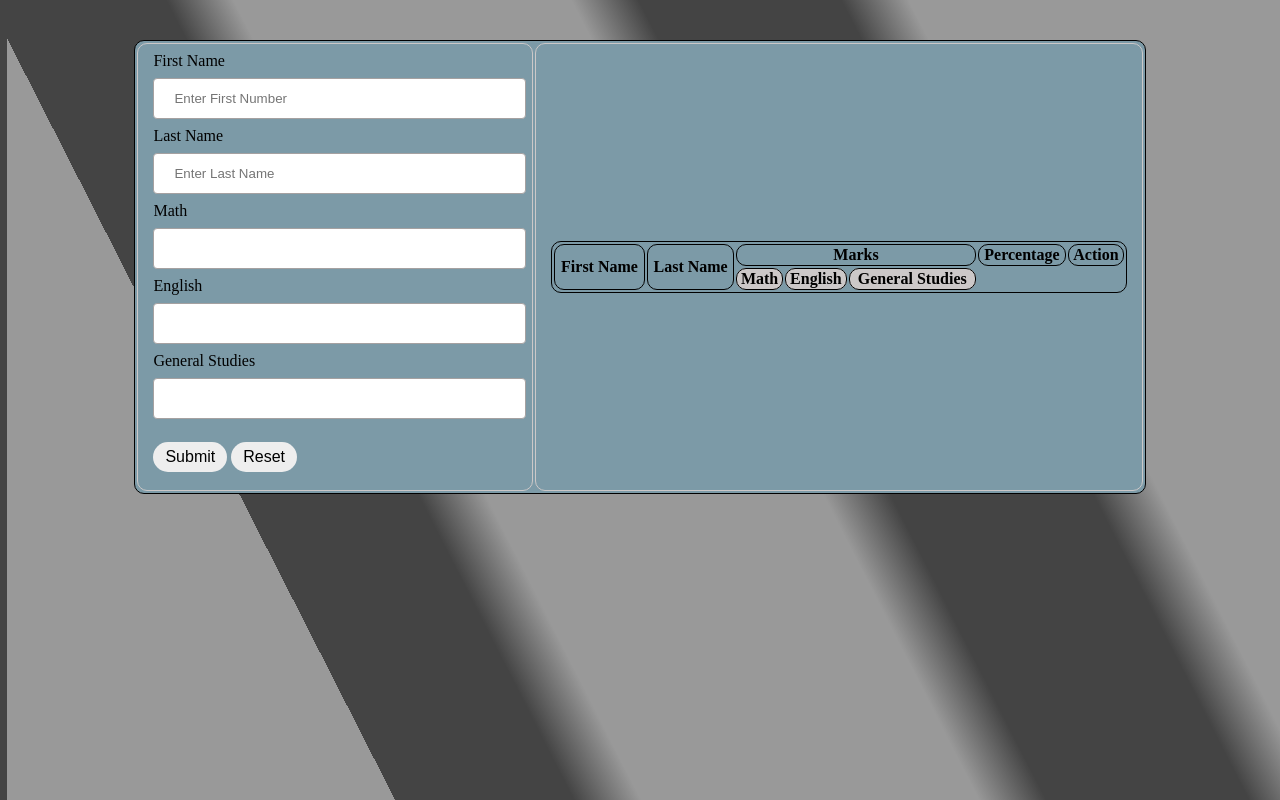
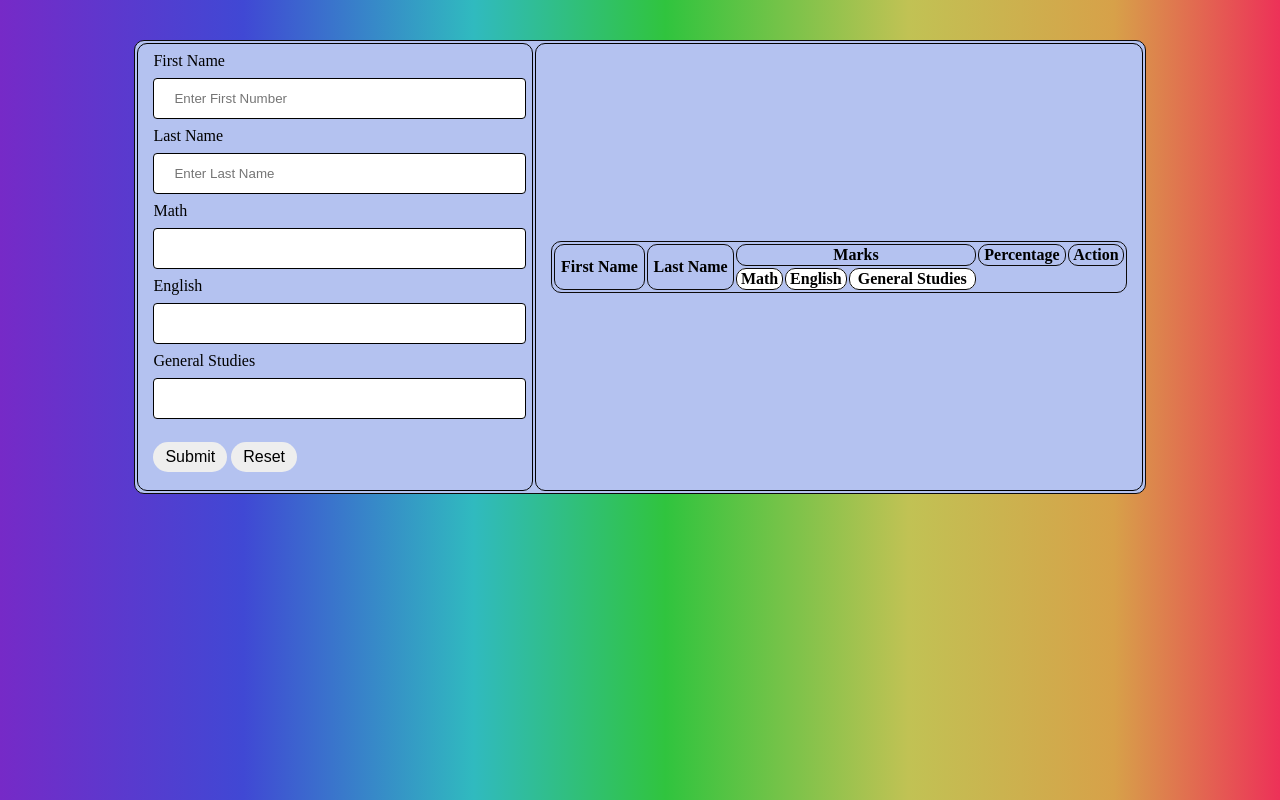
Before and after one commit to ssinha210/marksheet_calculator_html_css_js, a plain HTML site: page index.html in a window 1280 px wide. Drawn offline with Linux system fonts and the light colour scheme.

Commit message:
3rd commit

```diff
--- a/index.html
+++ b/index.html
@@ -10,7 +10,7 @@
             <td>
                 <form autocomplete="off" onsubmit="onFormSubmit()">
                     <div>
-                        <label for="firstName" >First Name</label>
+                        <label for="firstName"  >First Name</label>
                         <input type="text" name="firstName" id="firstName" placeholder="Enter First Number" required>
                     </div>
                     <div>
@@ -38,8 +38,9 @@
                 </form>
 
                 <td>
+                    <div id="hide">
                     <table class="list" id="storeList">
-                        <thead>
+                        <div>
                             <tr>
                                 <th rowspan="2">First Name</th>
                                 <th rowspan="2">Last Name</th>
@@ -52,6 +53,7 @@
                                 <th>English</th>
                                 <th>General Studies</th>
                             </tr>
+                        </div>
                         </thead>
                         <tbody>
 
@@ -63,5 +65,7 @@
         </tr>
     </table>
     <script  src="./script.js"></script>
+
+
 </body>
 </html>
--- a/script.js
+++ b/script.js
@@ -84,3 +84,12 @@ function resetForm() {
 
     selectedRow = null;
 }
+
+var tbl = document.getElementById('storeList');
+        if (tbl.rows.length == 2) {
+            console.log('IT WORKED')
+            .style.display = 'none';           // Hide
+
+
+        }
+        console.log(tbl.rows.length);
--- a/style.css
+++ b/style.css
@@ -1,25 +1,18 @@
-body{
-
-    background:
-linear-gradient(63deg, #999 23%, transparent 23%) 7px 0,
-linear-gradient(63deg, transparent 74%, #999 78%),
-linear-gradient(63deg, transparent 34%, #999 38%, #999 58%, transparent 62%),
-#444;
-background-size: 16px 48px;
-
-    background-repeat: no-repeat;
+body{background: rgb(118,42,199);
+    background: linear-gradient(90deg, rgba(118,42,199,1) 0%, rgba(64,72,212,1) 19%, rgba(48,186,191,1) 37%, rgba(48,196,62,1) 52%, rgba(193,194,84,1) 71%, rgba(215,161,73,1) 87%, rgba(237,49,88,1) 100%);
+    /*background-repeat: no-repeat;
     background-attachment: fixed;
-    background-size: cover;
+    background-size: cover;*/
 }
 table, th, td {
-    border: 1px solid black;
+    border: 1px solid rgb(12, 10, 10);
     border-radius: 10px;
   }
 
 table{
     width: 80%;
     margin: 40px auto;
-    background: rgb(124,154,167);
+    background: rgb(180, 194, 240);
 }
 
 table.list{
@@ -28,13 +21,13 @@ table.list{
 }
 
 td{
-    border: 1px solid rgb(204,200,200);
+    border: 1px solid rgb(0, 0, 0);
     text-align: left;
     padding: 8px 15px;
 }
 
 tr:nth-child(even), table.list thread> tr{
-    background-color: rgb(204,200,200);
+    background-color: rgb(255, 255, 255);
 }
 
 input[type="text"],input[type="number"]{
@@ -42,7 +35,7 @@ input[type="text"],input[type="number"]{
     padding:12px 20px;
     margin:8px 0;
     display: inline-block;
-    border: 1px solid rgb(165,161,161);
+    border: 1px solid rgb(0, 0, 0);
     border-radius: 4px;
 }
 
```
Also changed, not shown: 1 other file.
